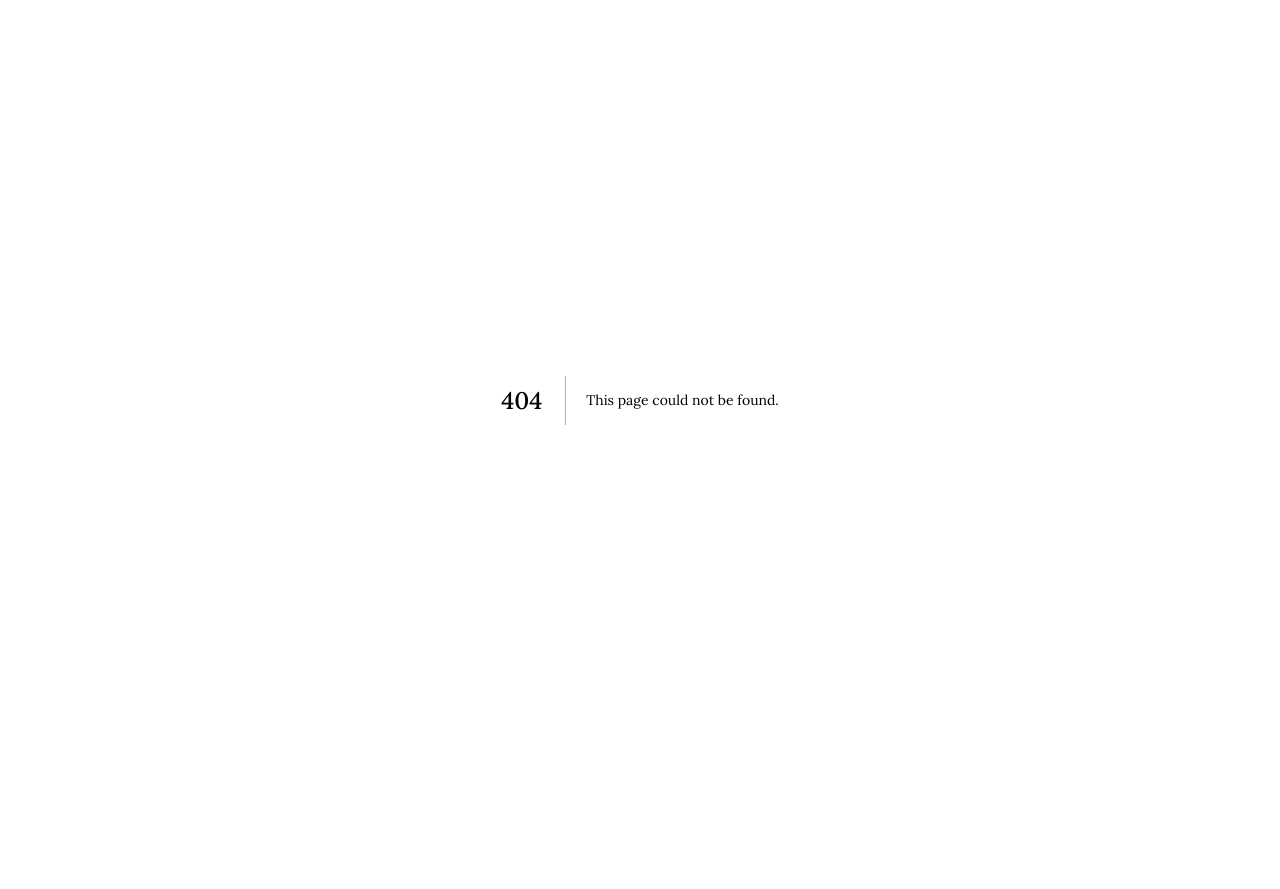
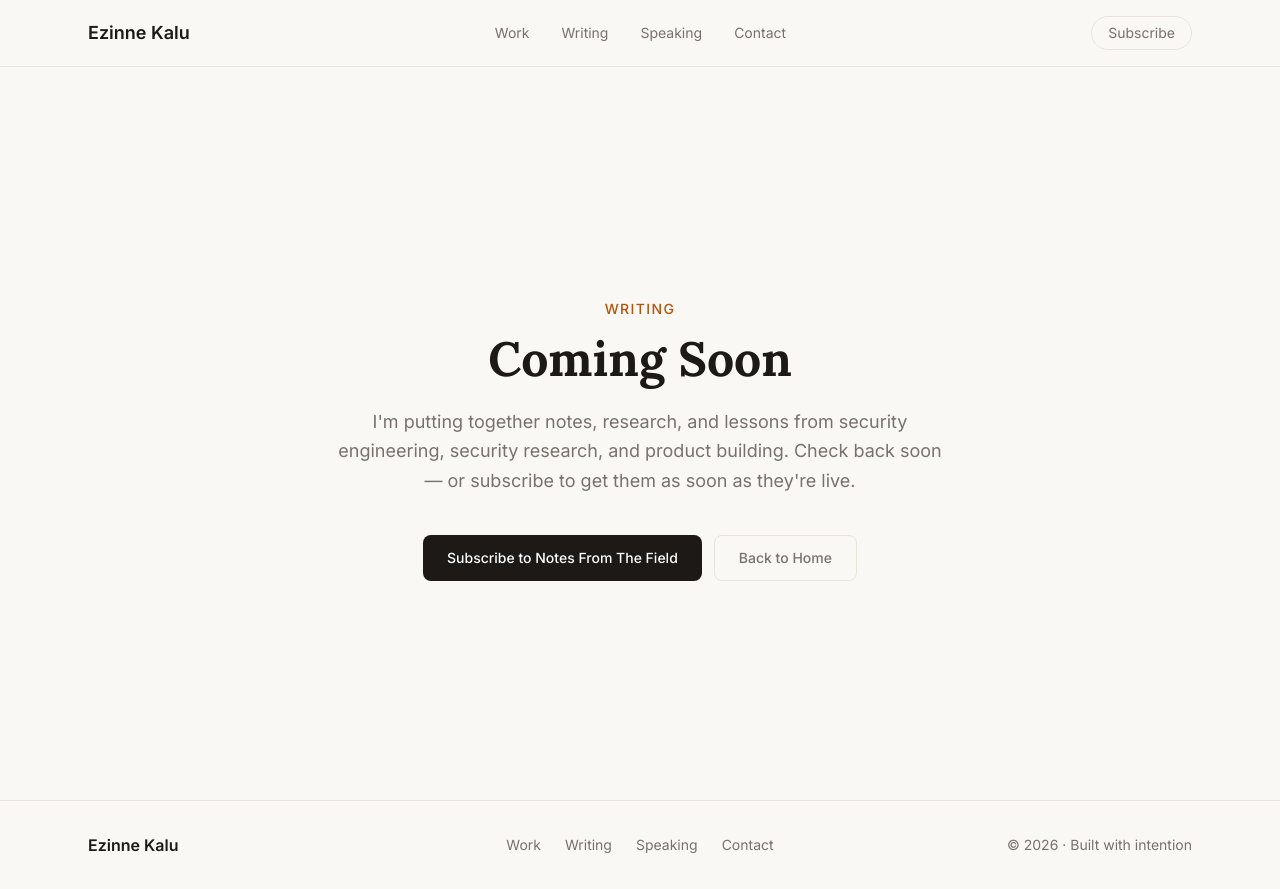
Before and after one commit to zikk090/ezinnekalu.com, a Next.js app: page /writing in a window 1280 px wide. Before the commit this address had no page. Before the commit the page ends 800 px from the top, so only its background shows below. Built offline with nearby package versions, Linux system fonts and the light colour scheme.

Commit message:
Add favicon and coming-soon /writing page

```diff
--- /dev/null
+++ b/app/icon.tsx
@@ -0,0 +1,28 @@
+import { ImageResponse } from "next/og";
+
+export const size = { width: 32, height: 32 };
+export const contentType = "image/png";
+
+export default function Icon() {
+  return new ImageResponse(
+    (
+      <div
+        style={{
+          width: "100%",
+          height: "100%",
+          display: "flex",
+          alignItems: "center",
+          justifyContent: "center",
+          background: "#1c1917",
+          color: "#b45309",
+          fontSize: 18,
+          fontWeight: 700,
+          fontFamily: "serif",
+        }}
+      >
+        EK
+      </div>
+    ),
+    { ...size }
+  );
+}
--- /dev/null
+++ b/app/writing/page.tsx
@@ -0,0 +1,48 @@
+import type { Metadata } from "next";
+import { Nav } from "@/components/nav";
+import { Footer } from "@/components/footer";
+
+export const metadata: Metadata = {
+  title: "Writing — Ezinne Kalu",
+  description:
+    "Notes, research, and lessons from security engineering, security research, and product building — coming soon.",
+};
+
+export default function WritingPage() {
+  return (
+    <main>
+      <Nav />
+      <section className="min-h-screen flex items-center pt-20">
+        <div className="max-w-2xl mx-auto px-6 text-center">
+          <p className="text-accent text-sm font-medium tracking-widest uppercase mb-4 font-sans">
+            Writing
+          </p>
+          <h1 className="font-serif text-4xl sm:text-5xl font-bold text-[#1c1917]">
+            Coming Soon
+          </h1>
+          <p className="text-[#78716c] text-lg leading-relaxed mt-6">
+            I&apos;m putting together notes, research, and lessons from
+            security engineering, security research, and product building.
+            Check back soon — or subscribe to get them as soon as they&apos;re
+            live.
+          </p>
+          <div className="mt-10 flex flex-col sm:flex-row gap-3 justify-center">
+            <a
+              href="/#newsletter"
+              className="inline-flex items-center justify-center gap-2 bg-[#1c1917] text-white hover:bg-[#2c2927] px-6 py-3 rounded-lg text-sm font-medium transition-colors font-sans"
+            >
+              Subscribe to Notes From The Field
+            </a>
+            <a
+              href="/"
+              className="inline-flex items-center justify-center gap-2 border border-[#e8e3db] text-[#78716c] hover:border-accent hover:text-accent px-6 py-3 rounded-lg text-sm font-medium transition-colors font-sans"
+            >
+              Back to Home
+            </a>
+          </div>
+        </div>
+      </section>
+      <Footer />
+    </main>
+  );
+}
```
